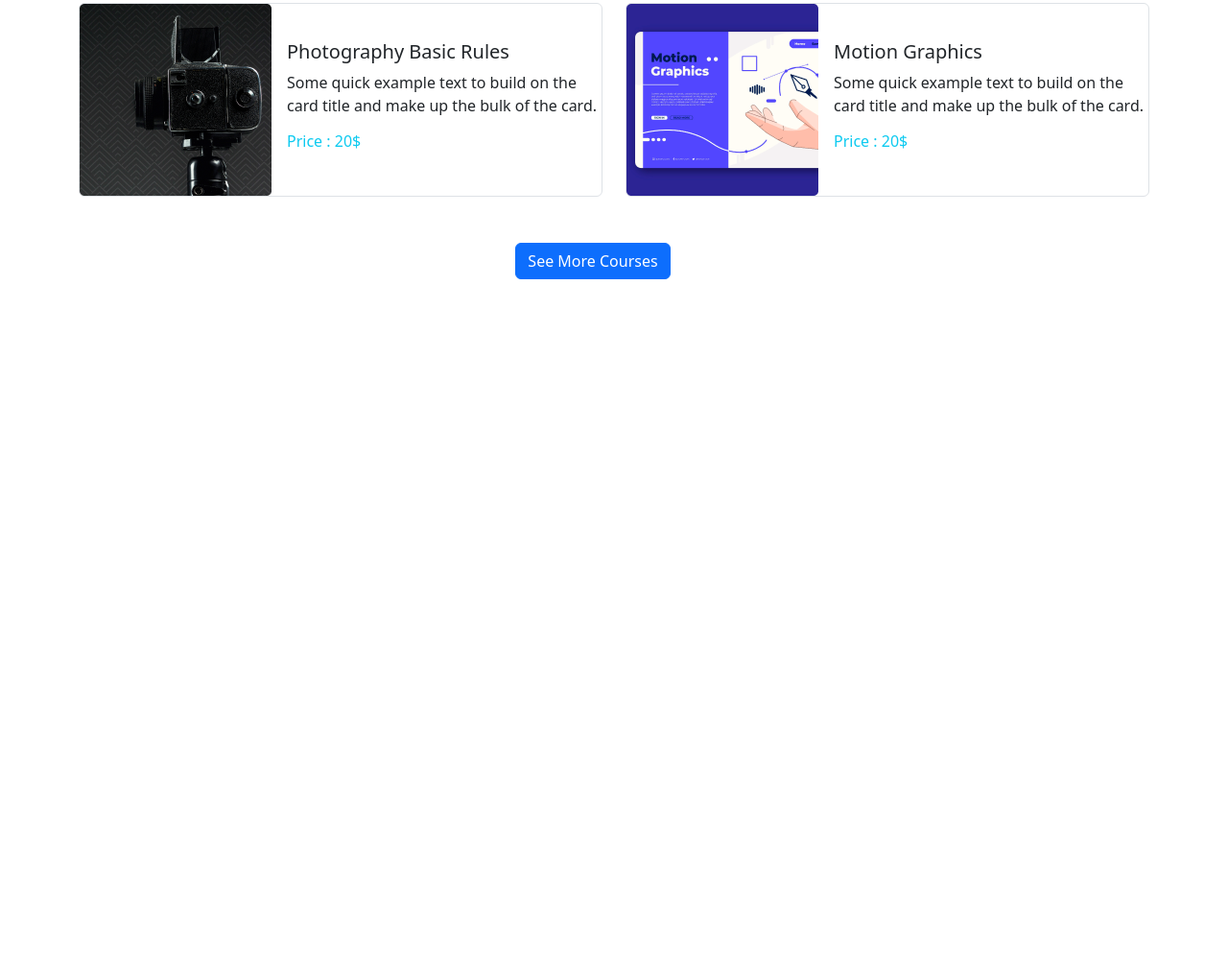
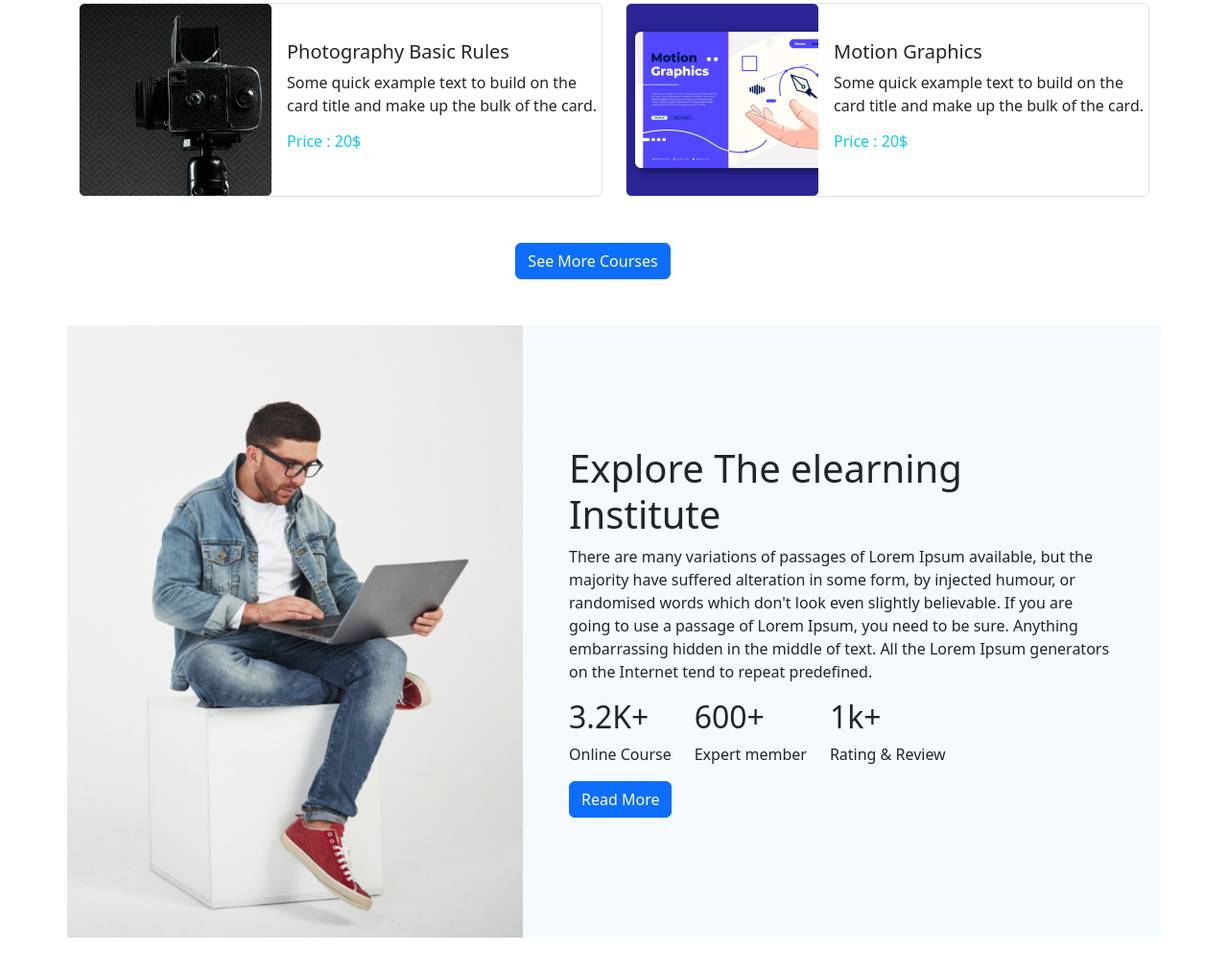
Before and after one commit to theweb-n21/E-learning, a plain HTML site: page index.html in a window 1280 px wide. Shown: the part 1295-2311 px from the top of the page at 96% size. Before the commit the page ends 1634 px from the top, so only its background shows below. Drawn offline with nearby package versions, Linux system fonts and the light colour scheme.

Commit message:
Explore section add

```diff
--- a/index.html
+++ b/index.html
@@ -129,7 +129,7 @@
                                 <h5>Fundamental Of UI/UX Design</h5>
                                 <p>Some quick example text to build on the card title and make up the bulk of the card.
                                 </p>
-                                <h6>Price : 20$</h6>
+                                <h6 class="text-info">Price : 20$</h6>
                         </div>
                     </div>
                 </div>
@@ -198,6 +198,36 @@
 
         </section>
         <!-- ======course section end====== -->
+        <!-- ======Explore section start====== -->
+        <section>
+            <div class="container mt-5 mb-5 p-0 d-flex align-items-center" style="background-color:#F4FAFD;">
+
+               <div class=" col-5">
+                <img class="img-fluid" src="./images/working.png" alt="">
+               </div>
+                <div class="col-7 p-5">
+                    <h1>Explore The elearning Institute</h1>
+                    <p>There are many variations of passages of Lorem Ipsum available, but the majority have suffered alteration in some form, by injected humour, or randomised words which don't look even slightly believable. If you are going to use a passage of Lorem Ipsum, you need to be sure. Anything embarrassing hidden in the middle of text. All the Lorem Ipsum generators on the Internet tend to repeat predefined.</p>
+                    <div class="d-flex">
+                        <div class="me-4">
+                            <h2>3.2K+</h2>
+                            <p>Online Course</p>
+                        </div>
+                        <div class="me-4">
+                            <h2>600+</h2>
+                            <p>Expert member</p>
+                        </div>
+                        <div class="me-4">
+                            <h2>1k+</h2>
+                            <p>Rating & Review</p>
+                        </div>
+                    </div>
+                    <button type="button" class="btn btn-primary">Read More</button>
+                </div>
+            </div>
+               </div>
+        </section>
+        <!-- ======Explore section end====== -->
     </main>
     <script src="https://cdn.jsdelivr.net/npm/bootstrap@5.2.0/dist/js/bootstrap.bundle.min.js"
         integrity="sha384-A3rJD856KowSb7dwlZdYEkO39Gagi7vIsF0jrRAoQmDKKtQBHUuLZ9AsSv4jD4Xa" crossorigin="anonymous">
```
